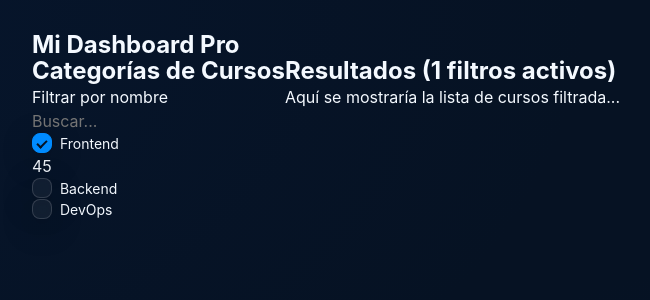
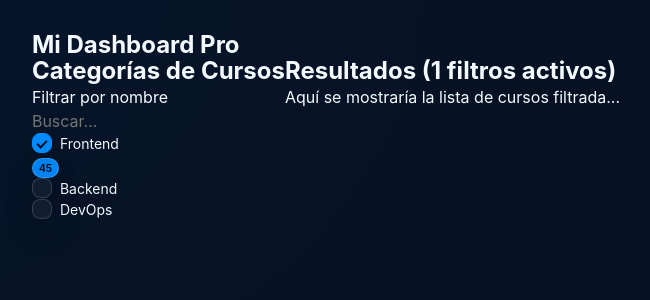
Before and after one commit to ivanepais/today-app, a React (Vite) app: page / in a window 1280 px wide. Both pictures are taken after a click on the label "Frontend". Shown: the top 300 px of the page, without its empty margins (314-964 px from the left). Built offline with nearby package versions, Linux system fonts and the light colour scheme.

Commit message:
feat-fix: style, test, component

```diff
--- /dev/null
+++ b/src/components/atoms/Badge/Badge.styles.ts
@@ -0,0 +1,28 @@
+import styled from 'styled-components';
+
+export const StyledBadge = styled.span`
+  display: inline-flex;
+  align-items: center;
+  justify-content: center;
+
+  /* Dimensiones base */
+  min-width: 20px;
+  height: 20px;
+  padding: 0 6px;
+
+  /* Diseño: Círculo/Píldora */
+  border-radius: ${({ theme }) => theme.borderRadius.full};
+  background-color: ${({ theme }) => theme.colors.primary};
+  color: ${({ theme }) => theme.colors.background};
+
+  /* Tipografía */
+  font-family: ${({ theme }) => theme.typography.fontFamily};
+  font-size: 10px; /* Tamaño muy pequeño para badges */
+  font-weight: ${({ theme }) => theme.typography.fontWeight.bold};
+  line-height: 1;
+  white-space: nowrap;
+
+  /* Efecto de Brillo (Liquid Glow) */
+  box-shadow: 0 0 10px ${({ theme }) => theme.colors.primary}40;
+  border: 1px solid oklch(100% 0 0 / 20%);
+`;
--- a/src/components/atoms/Badge/Badge.tsx
+++ b/src/components/atoms/Badge/Badge.tsx
@@ -1,16 +1,25 @@
+import { StyledBadge } from './Badge.styles';
+
 interface BadgeProps {
   count: number;
   overflowCount?: number;
 }
 
-export const Badge = ({ count, overflowCount = 99 }: BadgeProps) => {
+export const Badge = ({
+  count,
+  overflowCount = 99
+}: BadgeProps) => {
+  // Si no hay nada que mostrar, el átomo es invisible
   if (count <= 0) return null;
 
   const displayCount = count > overflowCount ? `${overflowCount}+` : count;
 
   return (
-    <span className="badge-count" aria-label={`${count} notificaciones`}>
+    <StyledBadge
+      aria-label={`${count} notificaciones`}
+      role="status"
+    >
       {displayCount}
-    </span>
+    </StyledBadge>
   );
 };
```
Also changed, not shown: 1 other file (tests, documents, lock files or other folders).
